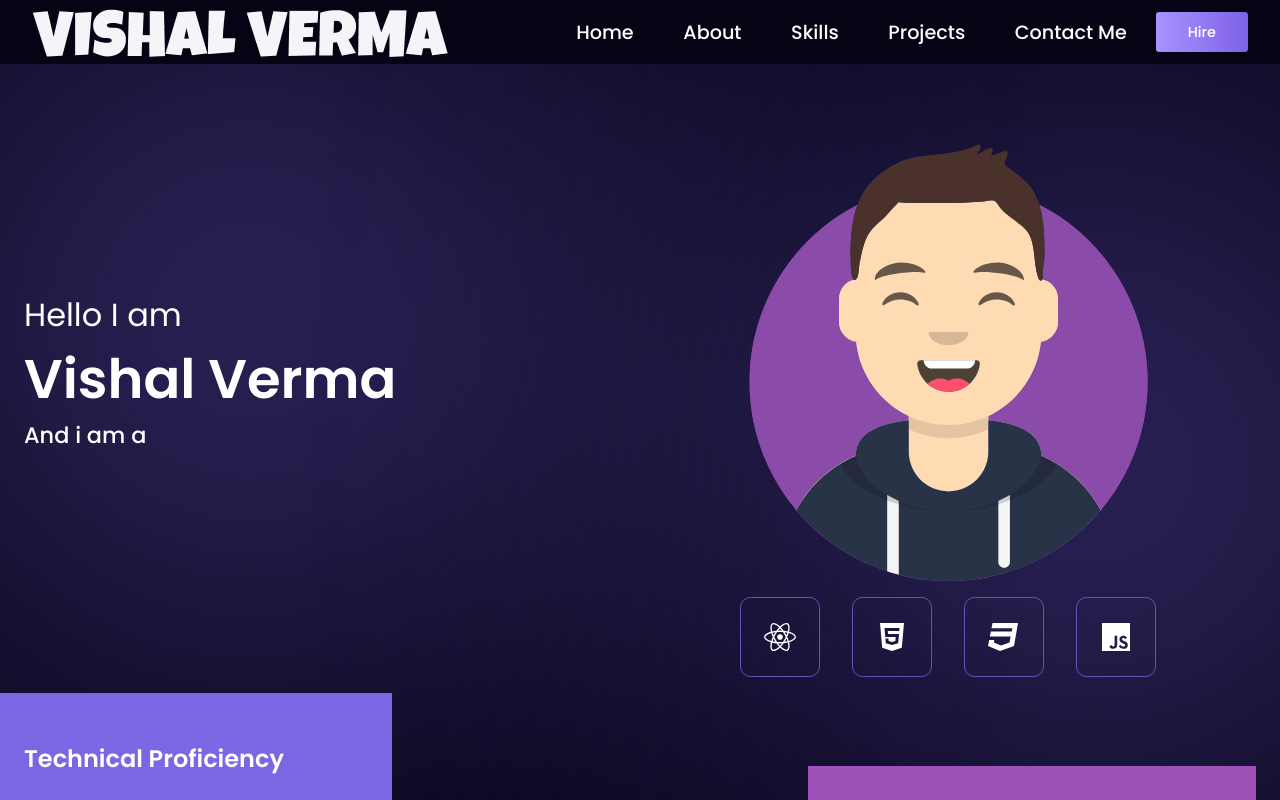
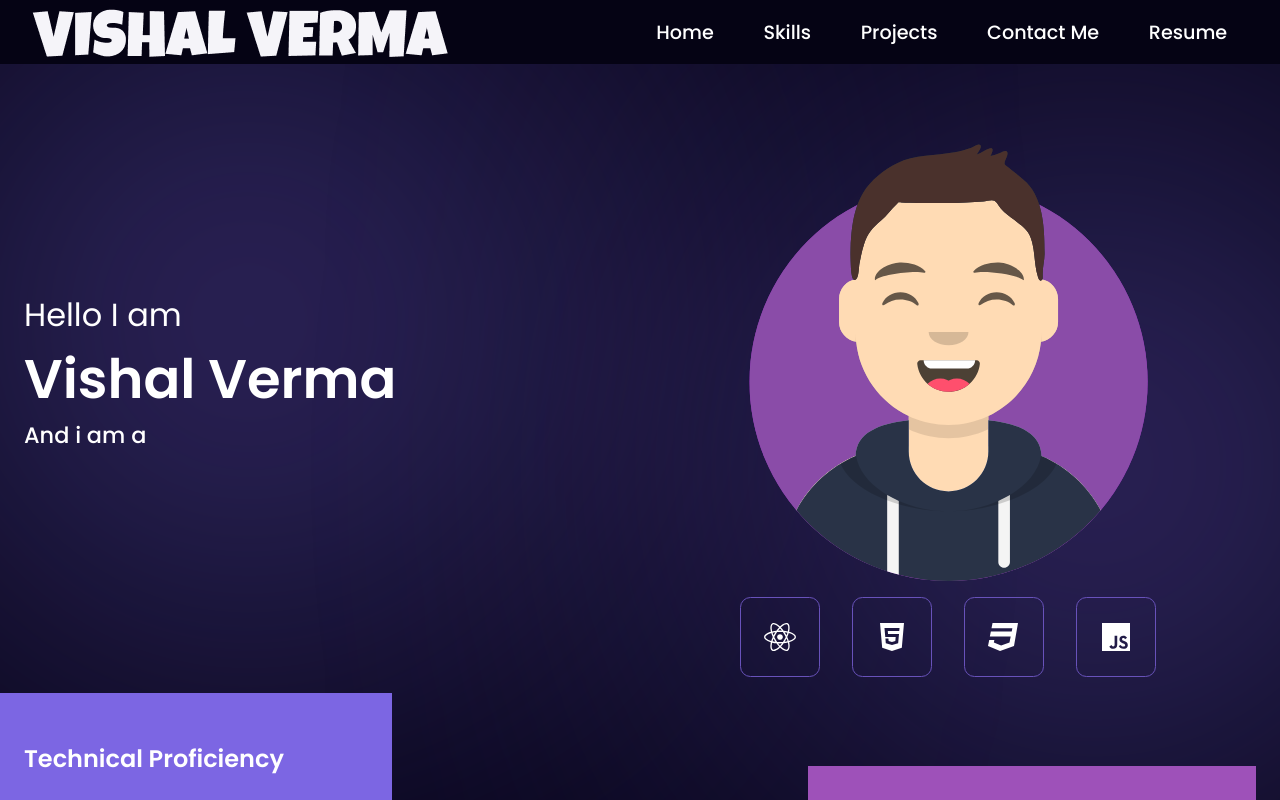
Before and after one commit to vishal124942/PORTFOLIO-1, a React (Create React App) app: page / in a window 1280 px wide. Shown: the top 800 px of the page. Built offline with nearby package versions, Linux system fonts and the light colour scheme.

Commit message:
Resume Updated

```diff
--- a/package.json
+++ b/package.json
@@ -10,6 +10,8 @@
     "react": "^18.2.0",
     "react-dom": "^18.2.0",
     "react-icons": "^5.0.1",
+    "react-pdf": "^7.7.0",
+    "react-router-dom": "^6.22.1",
     "react-scripts": "5.0.1",
     "react-scroll": "^1.9.0",
     "react-slick": "^0.30.1",
--- a/src/App.js
+++ b/src/App.js
@@ -5,14 +5,12 @@ import Skills from "./components/Skills/Skills";
 import Projects from "./components/Projects/Projects";
 import ContactMe from "./components/ContactMe/ContactMe";
 import Footer from "./components/Footer/Footer";
-import About from "./components/About/About";
-function App() {
+const App = () => {
   return (
     <>
       <Header />
       <div className="container">
         <Hero />
-
         <Skills />
         <Projects />
         <ContactMe />
@@ -20,6 +18,6 @@ function App() {
       <Footer />
     </>
   );
-}
+};
 
 export default App;
--- a/src/components/About/About.css
+++ /dev/null
@@ -1,32 +0,0 @@
-.about-container {
-  display: flex;
-  flex-direction: column;
-  align-items: center;
-  justify-content: center;
-  padding: 5% 0;
-}
-.img-content {
-  display: flex;
-  flex-direction: row;
-  align-items: center;
-  justify-content: center;
-}
-.img-content p {
-  font-size: 1.5rem;
-  font-weight: 500;
-  margin: 0 5%;
-
-  color: #fff;
-  width: 40%;
-}
-.img {
-  width: 550px;
-  height: 300px;
-  border-radius: 100%;
-}
-.img img {
-  width: 40%;
-  height: 100%;
-  border-radius: 10%;
-  margin: 0 5%;
-}
--- a/src/components/About/About.jsx
+++ /dev/null
@@ -1,25 +0,0 @@
-import React from "react";
-import "./About.css";
-import PERSON from "../../Assets/person.jpg";
-const About = () => {
-  return (
-    <section className="about-container">
-      <h2 className="about-heading">About Me</h2>
-      <div className="img-content">
-        <div className="img">
-          <img src={PERSON} alt="" />
-        </div>
-        <p className="about-info">
-          I am Vishal Verma , a 3rd year Undergrad Student at Delhi Technologial
-          University with a passion for creating user-friendly and interactive
-          websites. I am a quick learner and always eager to learn new
-          technologies. I am proficient in HTML, CSS, JavaScript, and React. I
-          have experience working with Node.js, Express, and MongoDB. I am
-          always looking for opportunities to learn and grow as a developer.
-        </p>
-      </div>
-    </section>
-  );
-};
-
-export default About;
--- a/src/components/Header.css
+++ b/src/components/Header.css
@@ -40,6 +40,31 @@ body {
   color: #fff;
   position: relative;
   cursor: pointer;
+}
+.Resume-item a {
+  text-decoration: none;
+  font-size: 1.2rem;
+  font-weight: 500;
+  color: #fff;
+  position: relative;
+  cursor: pointer;
+}
+.Resume-item a::before {
+  content: " ";
+  width: 2rem;
+  height: 0.2rem;
+  background: linear-gradient(90deg, #a993fe 0%, #7e61e7 100%);
+  border-radius: 0.5rem;
+  position: absolute;
+  bottom: -0.6rem;
+  opacity: 0;
+  transform: translateX(-1.5rem);
+  transition: all 0.3s ease;
+}
+.Resume-item a:hover::before {
+  width: 100%;
+  transform: translateX(0);
+  opacity: 1;
 }
 .menu-item::before {
   content: " ";
--- a/src/components/Header.jsx
+++ b/src/components/Header.jsx
@@ -3,7 +3,9 @@ import LOGO from "../Assets/logo.png";
 import MobileNav from "./MobileNav";
 import { Link } from "react-scroll";
 import "./Header.css";
+import { useNavigate } from "react-router-dom";
 const Header = () => {
+  const navigate = useNavigate();
   const [openMenu, setOpenMenu] = useState(false);
   const toggleMenu = () => {
     setOpenMenu(!openMenu);
@@ -26,17 +28,7 @@ const Header = () => {
                 Home
               </Link>
             </li>
-            <li className="menu-item">
-              <Link
-                to="About"
-                smooth={true}
-                duration={500}
-                spy={true}
-                offset={-10}
-              >
-                About
-              </Link>
-            </li>
+
             <li className="menu-item">
               <Link
                 to="Skills"
@@ -70,7 +62,11 @@ const Header = () => {
                 Contact Me
               </Link>
             </li>
-            <button className="contact-btn">Hire </button>
+            <li className="Resume-item">
+              <a href="https://drive.google.com/file/d/1mAtOzAZY6MqWzRa8gOKM9bAPmm3YB9Ir/view?usp=sharing">
+                Resume
+              </a>
+            </li>
           </ul>
           <button className="menu-btn" onClick={toggleMenu}>
             <span className={"material-icons"} style={{ fontSize: "1.8rem" }}>
--- a/src/components/MobileNav.css
+++ b/src/components/MobileNav.css
@@ -25,6 +25,7 @@
 .mobile-menu img {
   margin-bottom: 3rem;
 }
+
 .mobile-menu ul {
   display: flex;
   flex-direction: column;
--- a/src/components/MobileNav.jsx
+++ b/src/components/MobileNav.jsx
@@ -67,7 +67,11 @@ const MobileNav = ({ isOpen, toggleMenu }) => {
                 Contact Me
               </Link>
             </li>
-            <button className="contact-btn">Hire </button>
+            <li className="Resume-item">
+              <a href="https://drive.google.com/file/d/1mAtOzAZY6MqWzRa8gOKM9bAPmm3YB9Ir/view?usp=sharing">
+                Resume
+              </a>
+            </li>
           </ul>
         </div>
       </div>
--- a/src/index.js
+++ b/src/index.js
@@ -5,11 +5,14 @@ import "slick-carousel/slick/slick-theme.css";
 import "./index.css";
 import App from "./App";
 import reportWebVitals from "./reportWebVitals";
+import { BrowserRouter } from "react-router-dom";
 
 const root = ReactDOM.createRoot(document.getElementById("root"));
 root.render(
   <React.StrictMode>
-    <App />
+    <BrowserRouter>
+      <App />
+    </BrowserRouter>
   </React.StrictMode>
 );
 
```
Also changed, not shown: 2 other files (tests, documents, lock files or other folders).
